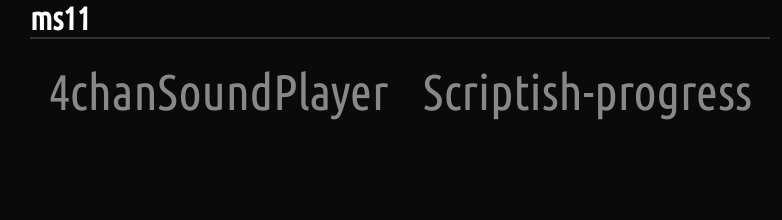
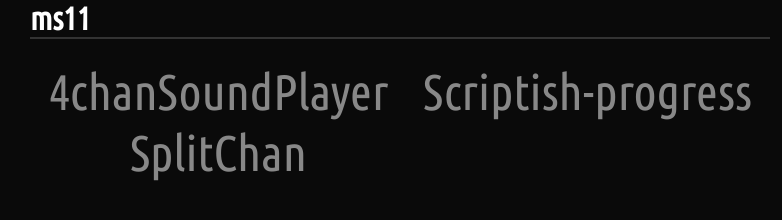
Before and after one commit to ms11/ms11.github.com, a plain HTML site: page index.html in a window 1280 px wide. Shown: the whole page, without its empty margins (240-1022 px from the left). Drawn offline with Linux system fonts and the light colour scheme.

Commit message:
add SplitChan link

```diff
--- a/index.html
+++ b/index.html
@@ -61,6 +61,9 @@ body{
 <tr>
 <td><a class="links" href="http://ms11.github.com/4chanSoundPlayer">4chanSoundPlayer</a></td><td><a class="links" href="https://github.com/ms11/scriptish-progress">Scriptish-progress</a></td>
 </tr>
+<tr>
+<td><a class="links" href="https://github.com/ms11/SplitChan">SplitChan</a></td>
+</tr>
 </tbody>
 </table>
 
```
